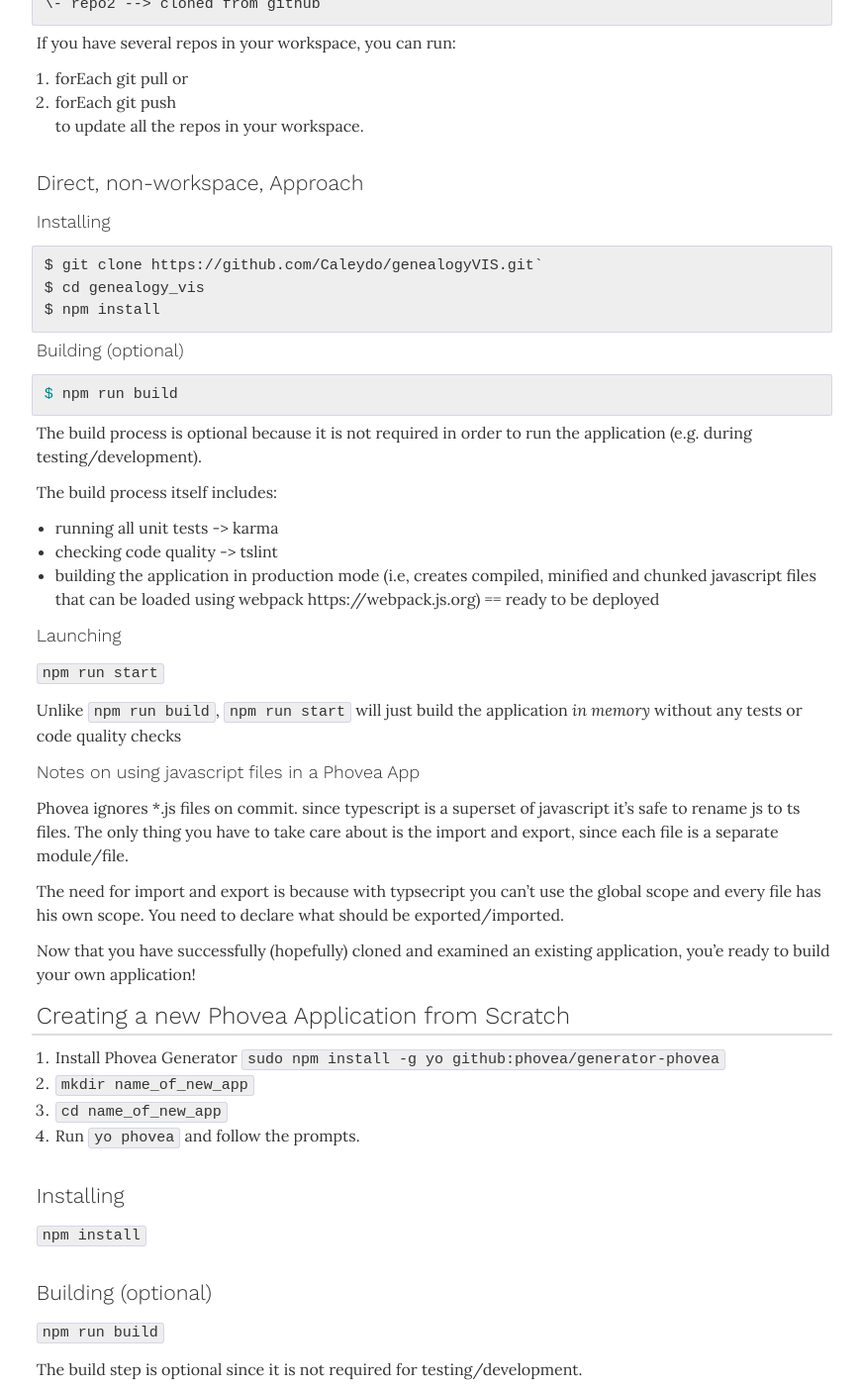
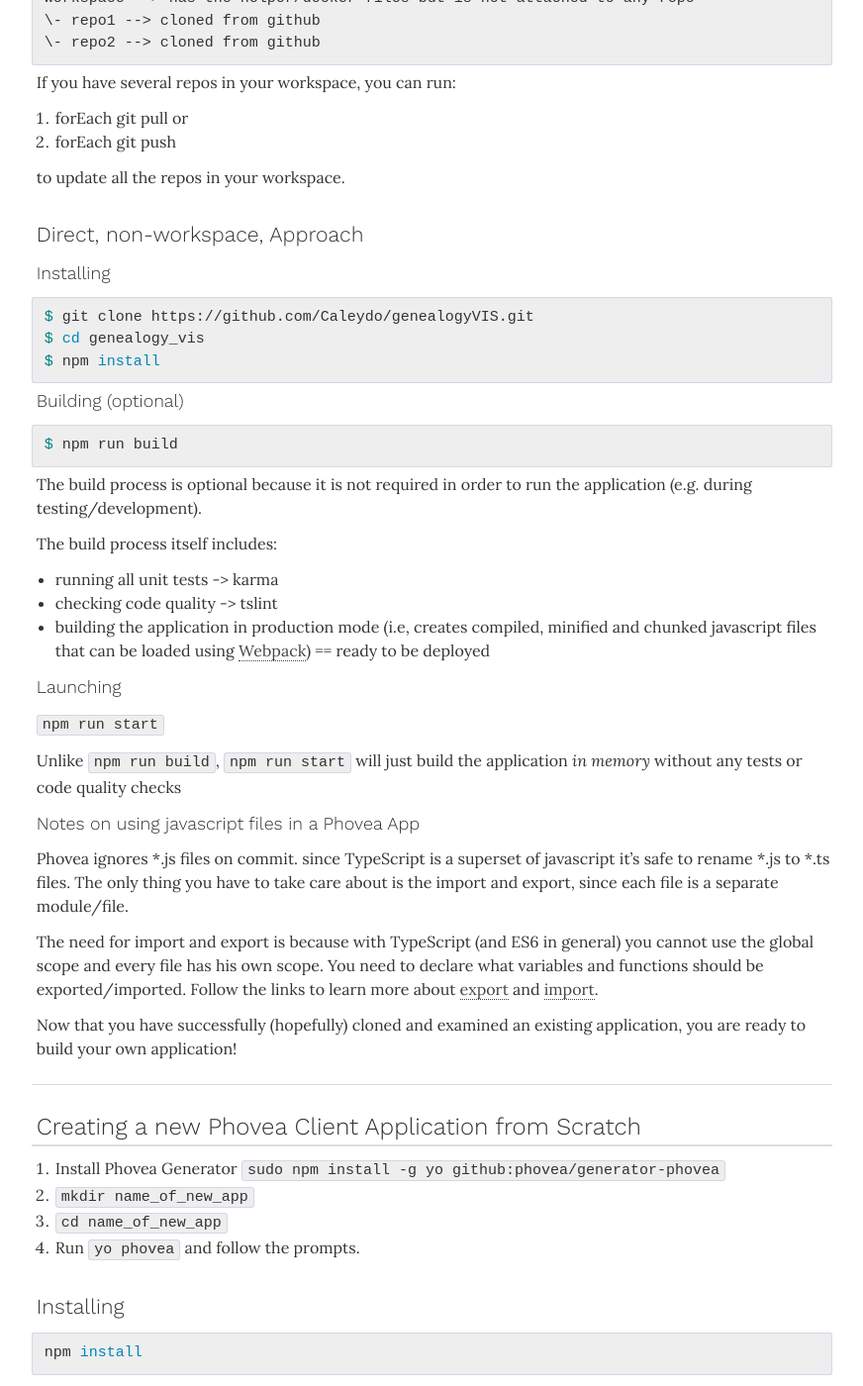
Before and after one commit to phovea/phovea.github.io, a Jekyll site: the page built from contributors/getting_started.md, in a window 1280 px wide and 1400 px high, scrolled down 1161 px. Shown: the whole window at 99% size, without its empty margins (317-1189 px from the left). Built offline with Jekyll 4.4.1, drawn with Linux system fonts in a browser that asks for light colours; nearby versions of some CDN libraries; some web fonts are replaced; some of the changed text lies outside the part shown.

Commit message:
Documentation review (#51)
* Added links to used tools

* Fixed typo

* Fixed typos

* Added links to MDN

* Added anchor links

* Minor text modification

* Added TOC list

* Fixed Typo

* Fixed typo

* Fixed typos

````diff
--- a/contributors/getting_started.md
+++ b/contributors/getting_started.md
@@ -10,24 +10,27 @@ order: 2
 
 There are two ways of getting a Phovea Application up and running:
 
- 1. Clone an existing app and run it locally on your machine.
- 2. Create a new one from scratch
+ 1. [Clone an existing app](#clone-existing-app) and run it locally on your machine
+ 2. Create a new [client application](#client-app) or [server-client application](#server-client-app) from scratch
 
 We will start with cloning an existing application as this will help you understand where all the pieces go and where/how you should write you code when writing your own application.
 
+---
+
+<a id="clone-existing-app"></a>
 ## Cloning and building an existing Phovea Application
 
-*examples below use the [genealogyVIS](https://github.com/Caleydo/genealogyVIS/) application but can be use for any existing Phovea application*
+*Examples below use the [genealogyVIS](https://github.com/Caleydo/genealogyVIS/) application but can be use for any existing Phovea application*
 
 There are two ways to set up an existing Phovea App
 
  1. Create a new directory (this will avoid dependency conflicts with other tools), clone  one ore more app repositories, create a workspace, install and run the application from the workspace
  2. Clone an app repository, install, build (optional), and run according to the instruction in the repo readme
 
-*The first approach (creating a workspace) is particularly useful when developing multiple plugins, as all the projects within the workspace will share a common npm installation and docker setup.*
+*The first approach (creating a workspace) is particularly useful when developing multiple plugins, as all the projects within the workspace will share a common npm installation and Docker setup.*
 
 ### Workspace Approach
-*This approach creates a ''workspace'' which uses Docker and Docker Compose. The workspace setup also creates a Pycharm project.*
+*This approach creates a ''workspace'' which uses [Docker](https://www.docker.com/) and [Docker Compose](https://docs.docker.com/compose/). The workspace setup also creates a [PyCharm](https://www.jetbrains.com/pycharm/) project.*
 
  1. `mkdir workspace`
  2. `cd workspace`
@@ -35,7 +38,7 @@ There are two ways to set up an existing Phovea App
  4. Create workspace `yo phovea:workspace`
  5. Install dependencies `npm install`
  6. Run application `npm run start:genealogyVIS`
- 7. Open browser and navigate to http://localhost:8080/
+ 7. Open browser and navigate to `http://localhost:8080/`
 
 Your directory structure (for one or more projects) will look like this:
 
@@ -46,8 +49,10 @@ workspace --> has the helper/docker files but is not attached to any repo
 ```
 
 If you have several repos in your workspace, you can run:
+
 1. forEach git pull or
 2. forEach git push
+
 to update all the repos in your workspace.
 
 ### Direct, non-workspace, Approach
@@ -55,13 +60,14 @@ to update all the repos in your workspace.
 
 #### Installing
 
-```
-$ git clone https://github.com/Caleydo/genealogyVIS.git`
+```bash
+$ git clone https://github.com/Caleydo/genealogyVIS.git
 $ cd genealogy_vis
 $ npm install
 ```
 
 #### Building (optional)
+
 ```bash
 $ npm run build
 ```
@@ -72,10 +78,11 @@ The build process is optional because it is not required in order to run the app
 The build process itself includes:
 * running all unit tests -> karma
 * checking code quality -> tslint
-* building the application in production mode (i.e, creates compiled, minified and chunked javascript files that can be loaded using webpack https://webpack.js.org)  == ready to be deployed
+* building the application in production mode (i.e, creates compiled, minified and chunked javascript files that can be loaded using [Webpack](https://webpack.js.org)) == ready to be deployed
 
 
 #### Launching
+
 `npm run start`
 
 Unlike `npm run build`, `npm run start` will just build the application *in memory* without any tests or code quality checks
@@ -83,13 +90,16 @@ Unlike `npm run build`, `npm run start` will just build the application *in memo
 
 #### Notes on using javascript files in a Phovea App
 
-Phovea ignores *.js files on commit. since typescript is a superset of javascript it's safe to rename js to ts files. The only thing you have to take care about is the import and export, since each file is a separate module/file.
+Phovea ignores \*.js files on commit. since TypeScript is a superset of javascript it's safe to rename \*.js to \*.ts files. The only thing you have to take care about is the import and export, since each file is a separate module/file.
 
-The need for import and export is because with typsecript you can't use the global scope and every file has his own scope. You need to declare what should be exported/imported.
+The need for import and export is because with TypeScript (and ES6 in general) you cannot use the global scope and every file has his own scope. You need to declare what variables and functions should be exported/imported. Follow the links to learn more about [export](https://developer.mozilla.org/en-US/docs/Web/JavaScript/Reference/Statements/export) and [import](https://developer.mozilla.org/en-US/docs/Web/JavaScript/Reference/Statements/import).
 
-Now that you have successfully (hopefully) cloned and examined an existing application, you'e ready to build your own application!
+Now that you have successfully (hopefully) cloned and examined an existing application, you are ready to build your own application!
 
-## Creating a new Phovea Application from Scratch
+---
+
+<a id="client-app"></a>
+## Creating a new Phovea Client Application from Scratch
 
  1. Install Phovea Generator `sudo npm install -g yo github:phovea/generator-phovea`
  2. `mkdir name_of_new_app`
@@ -98,10 +108,15 @@ Now that you have successfully (hopefully) cloned and examined an existing appli
 
 ### Installing
 
-`npm install`
+```bash
+npm install
+```
 
 ### Building (optional)
-`npm run build`
+
+```bash
+npm run build
+```
 
 The build step is optional since it is not required for testing/development.
 
@@ -113,8 +128,14 @@ The build process itself includes:
 
 ### Launching
 
-`npm start`
+```bash
+npm start
+```
 
+
+---
+
+<a id="server-client-app"></a>
 ## Creating a new Phovea Server-Client Application from Scratch
 
  1. Install [Docker](https://www.docker.com/).
@@ -155,4 +176,4 @@ Keep Docker running.
 1. `docker-compose up -d`
 2. `npm run start:app`
 
-Now in the browser check adress `http://localhost:8080/` for accessing the app or `http://localhost:8080/api/hello_world/` for accessing the api.
+Now in the browser check adress `http://localhost:8080/` for accessing the app or `http://localhost:8080/api/hello_world/` for accessing the API.
````
Also changed, not shown: contributors/prereqs.md (+3 -3 lines), contributors/pycharm_debugging.md (+9 -3 lines), index.md (+1 -1 lines), welcome/architecture.md (+5 -5 lines).
